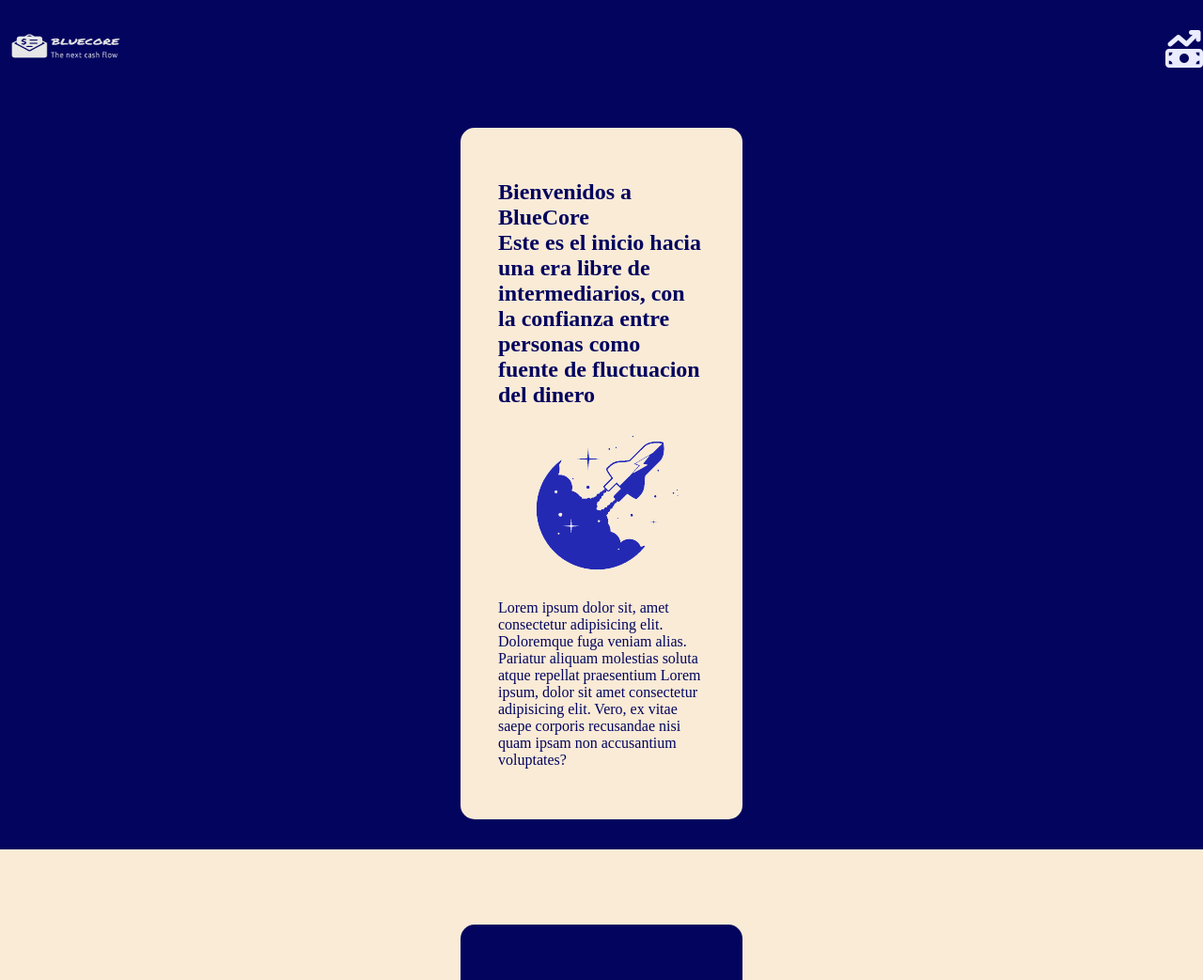
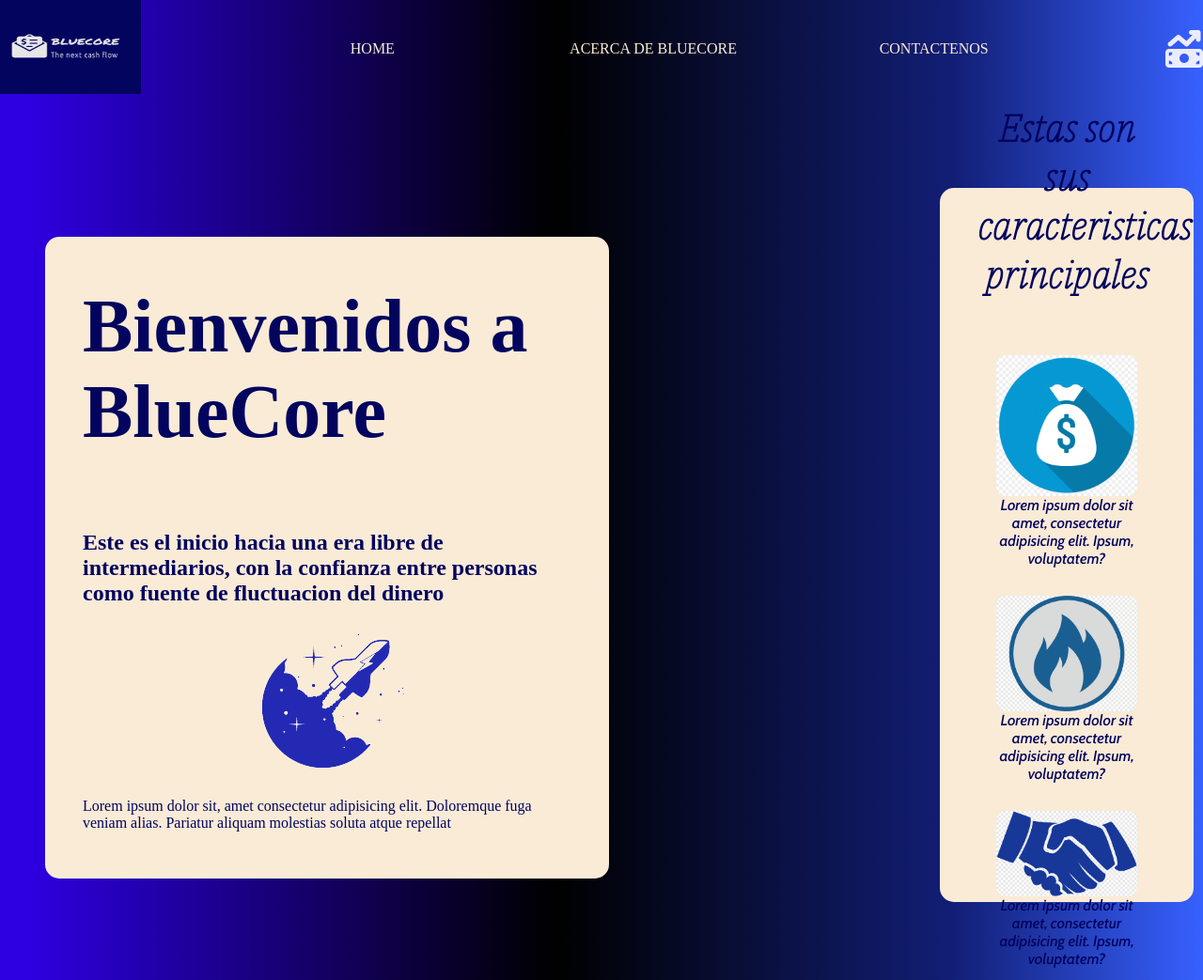
Before and after one commit to Poliwalker/Bluecore, a plain HTML site: page index.html in a window 1280 px wide. Shown: the top 1043 px of the page at 94% size. Drawn offline with nearby package versions, Linux system fonts and the light colour scheme.

Commit message:
media queris web

```diff
--- a/index.html
+++ b/index.html
@@ -12,6 +12,7 @@
 		<link rel="stylesheet" href="style.css" />
 	</head>
 	<body>
+		<div class="div-container">
 			<header>
 				<!-- barra navegacion -->
 				<nav>
@@ -30,7 +31,7 @@
 							<li class="item"><a href="#contactenos">Contactenos</a></li>
 						</div>
 
-					<div>
+						<div class="nav-icon">
 							<a href=""><i class="fa-solid fa-money-bill-trend-up"></i></a>
 						</div>
 					</ul>
@@ -55,9 +56,6 @@
 							<p>
 								Lorem ipsum dolor sit, amet consectetur adipisicing elit. Doloremque
 								fuga veniam alias. Pariatur aliquam molestias soluta atque repellat
-                            praesentium Lorem ipsum, dolor sit amet consectetur adipisicing
-                            elit. Vero, ex vitae saepe corporis recusandae nisi quam ipsam non
-                            accusantium voluptates?
 							</p>
 						</div>
 					</div>
@@ -71,7 +69,7 @@
 							<h2>Estas son sus caracteristicas principales</h2>
 						</div>
 
-                    <div class="about-img-p">
+						<div class="about-img-p logo1">
 							<img src="./Assets/Logomoney.jpg" alt="" />
 							<p>
 								Lorem ipsum dolor sit amet, consectetur adipisicing elit. Ipsum,
@@ -130,6 +128,7 @@
 					</div>
 				</section>
 			</main>
+		</div>
 
 		<footer>
 			<div class="footer-container">
--- a/style.css
+++ b/style.css
@@ -98,12 +98,19 @@
 
 }
 
+.presentation-container h1{
+    font-family: var(--fonttitulos);
+    font-weight: var(--bold);
+    font-size: 30px;
+    margin-bottom:30px ;
+}
+
 /* seccion 2 */
 .about{
     background-color: var(--lightblueclear);
     color: var(--lightblueclear);
     weight:var(--bold);
-    height: 150vh;
+    height: 120vh;
     display: flex;
     justify-content: center;
     align-items: center;
@@ -120,12 +127,11 @@
     display: flex;
     flex-direction: column;
     justify-content: center;
-    align-items: center;
-    padding: 100px 40px;
+    padding:40px 40px;
     background-color: var(--bluedark);
     border-radius: 15px;
-    gap: 50px;
     max-width: 300px;
+    max-height: 95%;
 
 }
 
@@ -134,13 +140,19 @@
     weight:var(--bold);
     font-size: 40px;
     text-align: center;
+    margin-bottom: 50px;
 
 }
 
 .about-container p{
     font-family: var(--fonttext);
     weight:var(--thin);
+    margin-bottom: 10px;
 
+}
+
+.about-container img{
+    border-radius: 10px;
 }
 
 .about-img-p{
@@ -149,6 +161,7 @@
     justify-content: center;
     align-items: center;
     text-align: center;
+    margin: 10px;
 }
 
 
@@ -242,3 +255,202 @@
     width: 200px;
     border-radius: 15px;
 }
+
+@media screen and (min-width: 1000px){
+body{
+    width: 100%;
+    height: 100vh;
+}
+
+/* navbar diseño web */
+
+nav {
+
+}
+
+.nav-list{
+    background: rgb(45,0,226);
+    background: linear-gradient(90deg, rgba(45,0,226,1) 2%, rgba(0,0,0,1) 46%, rgba(18,30,117,1) 79%, rgba(55,97,255,1) 100%);
+    display: flex;
+    flex-direction: row;
+    justify-content:space-between;
+    height: 100px;
+}
+
+.nav-links{
+    order: 0;
+    width: auto;
+    display: flex;
+    justify-content: space-between;
+    align-items: center;
+    height: 100px;
+    width: 70%;
+}
+
+.item{
+    text-align: center;
+    text-transform: uppercase;
+    width: 100%;
+    display: block;
+    padding: 1rem 0;
+
+}
+
+.item a{
+    color: #faebd7;
+}
+
+.nav-icon{
+    display: flex;
+    justify-content: end;
+}
+
+/* fin navbar diseño web */
+
+/* comienzo presentacion */
+
+.presentation{
+    background: rgb(45,0,226);
+    background: linear-gradient(90deg, rgba(45,0,226,1) 2%, rgba(0,0,0,1) 46%, rgba(18,30,117,1) 79%, rgba(55,97,255,1) 100%);
+    height: 120vh;
+    color: var(--bluedark);
+    height: auto;
+    padding: 2rem 3rem;;
+    display: flex;
+    justify-content: flex-start;
+}
+
+.presentation-container{
+    display: flex;
+    flex-direction: column;
+    justify-content: center;
+    align-items: center;
+    padding: 50px 40px;
+    background-color: #faebd7;
+    border-radius: 15px;
+    max-width: 600px;
+    margin-top: 120px;
+    position: relative;
+
+}
+
+.presentation-container h1{
+    font-family: var(--fosonttitul);
+    font-weight: 'Fat Face';
+    font-size: 80px;
+    margin-bottom:80px ;
+}
+/* fin de la presentacion */
+
+/* about */
+
+.about{
+    background: rgb(45,0,226);
+    background: linear-gradient(90deg, rgba(45,0,226,1) 2%, rgba(0,0,0,1) 46%, rgba(18,30,117,1) 79%, rgba(55,97,255,1) 100%);
+    color: var(--bluedark);
+    weight:var(--bold);
+    display: flex;
+    justify-content: center;
+    align-items: center;
+    padding: 2rem 3rem;
+    height: 0vh;
+
+}
+
+.about img{
+    width: 150px;
+}
+
+.about-container{
+    display: flex;
+    flex-direction: column;
+    justify-content: center;
+    padding:40px 40px;
+    background-color: var(--lightblueclear);
+    border-radius: 15px;
+    max-width: 400px;
+    position: absolute;
+    right: 10px;
+    left: 1000px;
+    top: 200px;
+
+}
+
+.about-container h2{
+    font-family: var(--fonttitulos);
+    weight:var(--bold);
+    font-size: 40px;
+    text-align: center;
+    margin-bottom: 50px;
+
+}
+
+.about-container p{
+    font-family: var(--fonttext);
+    weight:var(--thin);
+    margin-bottom: 10px;
+
+}
+
+.about-container img{
+    border-radius: 10px;
+}
+
+.about-img-p{
+    display: flex;
+    flex-direction: column;
+    justify-content: center;
+    align-items: center;
+    text-align: center;
+    margin: 10px;
+}
+/* fin about */
+
+/* login */
+
+.login{
+    background: rgb(45,0,226);
+    background: linear-gradient(90deg, rgba(45,0,226,1) 2%, rgba(0,0,0,1) 46%, rgba(18,30,117,1) 79%, rgba(55,97,255,1) 100%);
+    height: 120vh;
+    max-height: 75%;
+    padding: 2rem 3rem;
+    display: flex;
+    justify-content: center;
+    align-items: center;
+}
+
+.login-container{
+    display: flex;
+    flex-direction: column;
+    justify-content: center;
+    align-items: center;
+    background-color: #ebecff;
+    margin:0 40px;
+    padding: 40px;
+    border-radius: 15px;
+    max-width: 500px;
+    height: auto;
+}
+
+/* fin login */
+/* comienzo footer */
+
+
+footer{
+    background: rgb(45,0,226);
+    background: linear-gradient(90deg, rgba(45,0,226,1) 2%, rgba(0,0,0,1) 46%, rgba(18,30,117,1) 79%, rgba(55,97,255,1) 100%);
+    padding: 2rem 3rem;
+    display: block;
+
+}
+
+.footer-container{
+    display: flex;
+    flex-direction: row;
+    justify-content: space-around;
+    align-items: center;
+    width: 100%;
+    max-width: 1000px;
+}
+
+}
```
Lines whose indentation alone changed are shown as unchanged.
